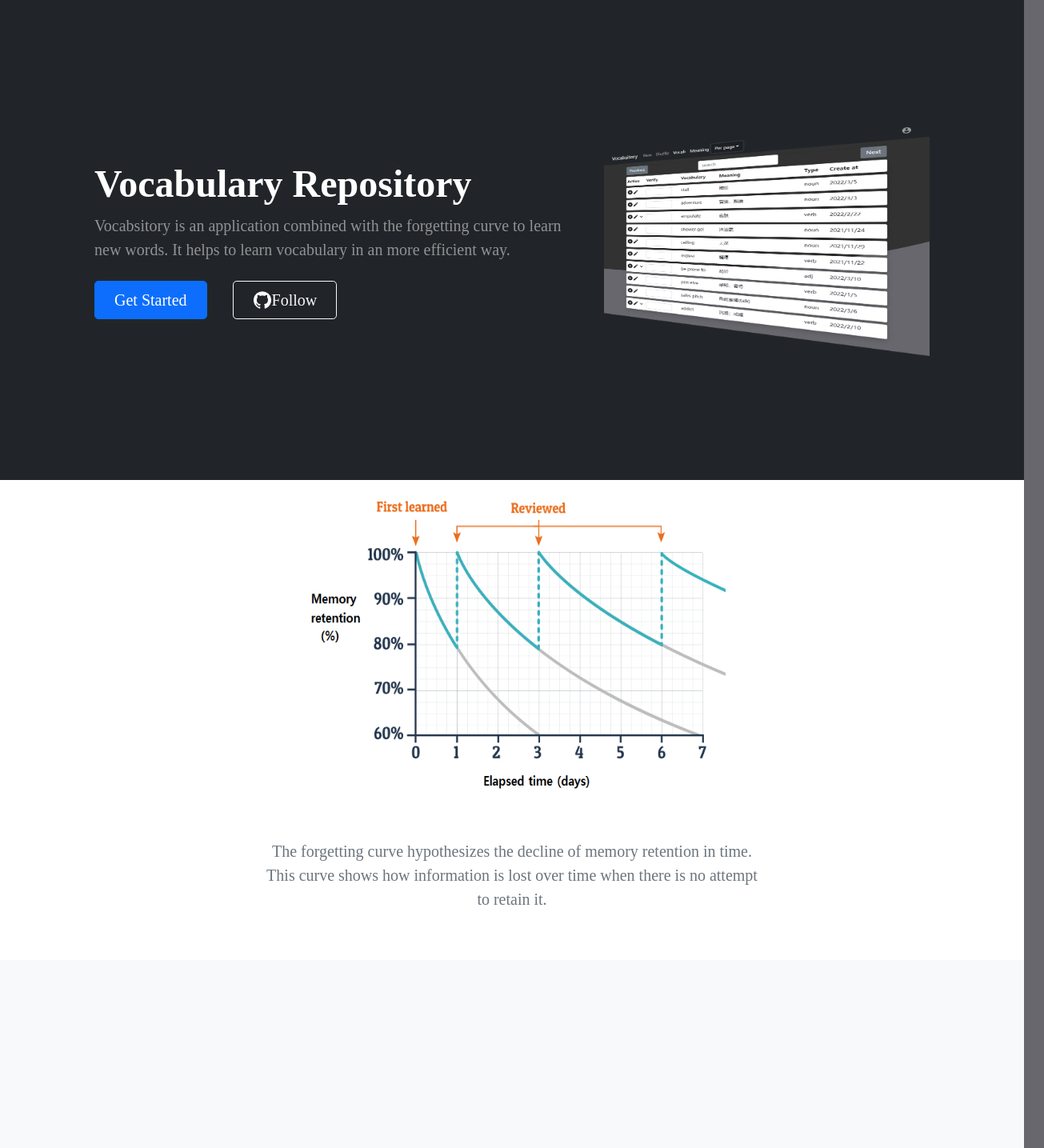
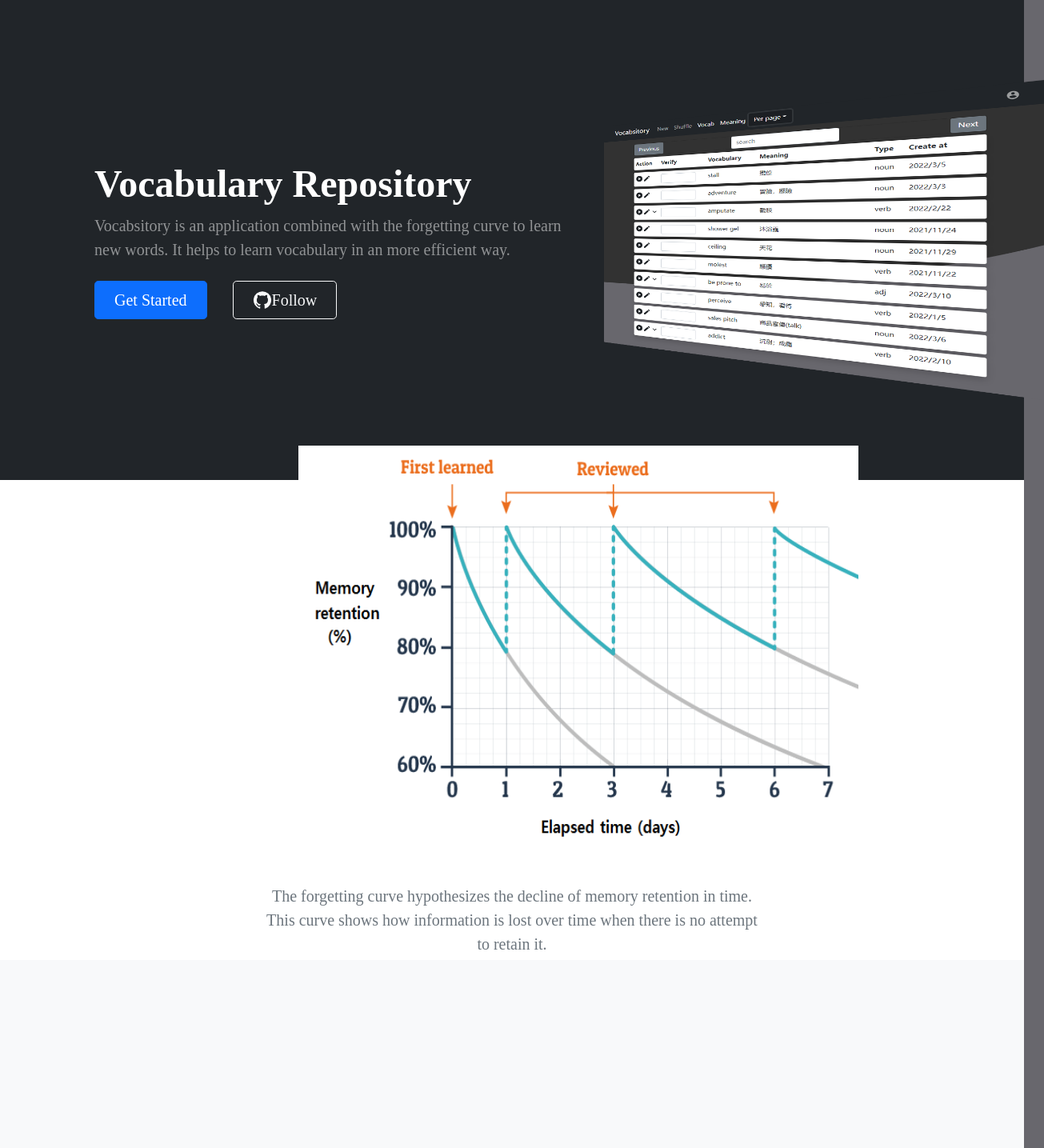
Before and after one commit to wilsonchyw/Vocab-Book-NextJS, a Next.js app: page / in a window 1280 px wide. Shown: the top 1435 px of the page at 80% size, 1305 px wide, since content can reach past the window. Built offline with nearby package versions, Linux system fonts and the light colour scheme.

Commit message:
Fix image error

```diff
--- a/src/pages/index.tsx
+++ b/src/pages/index.tsx
@@ -9,7 +9,6 @@ import getLocalToken from 'lib/localToken';
 import ReactPageScroller from 'lib/react-page-scroller';
 import type { Vocab } from 'lib/vocab';
 import type { NextPage } from "next";
-import Image from 'next/image';
 import { useRouter } from "next/router";
 import React, { FunctionComponent, useEffect, useRef, useState } from 'react';
 import { Stack } from 'react-bootstrap';
@@ -102,7 +101,7 @@ function FirstComponent(): FunctionComponent {
                         </div>
                     </div>
                     <div className="col-xl-5 col-xxl-6 d-none d-xl-block text-center">
-                        <Image alt="Vocabsitory" src="/screenshot4.png" width={550} height={400} />
+                        <img width={550} height={400} src="/screenshot4.png" alt="Vocabsitory" />
                     </div>
                 </div>
             </div>
@@ -116,7 +115,7 @@ function SecondComponent(): FunctionComponent {
             <div className="container ">
                 <div className="row gx-5 align-items-center justify-content-center">
                     <div className="col-lg-6 ">
-                        <Image alt="forgetting curve" src="/forgetting-curve.png" width={700} height={500} />
+                        <img width={700} height={500} src="/forgetting-curve.png" alt="forgetting curve" />
                     </div>
                     <div className="col-lg-8 col-xl-7 col-xxl-6">
                         <div className="my-5 text-center text-xl-start">
```
